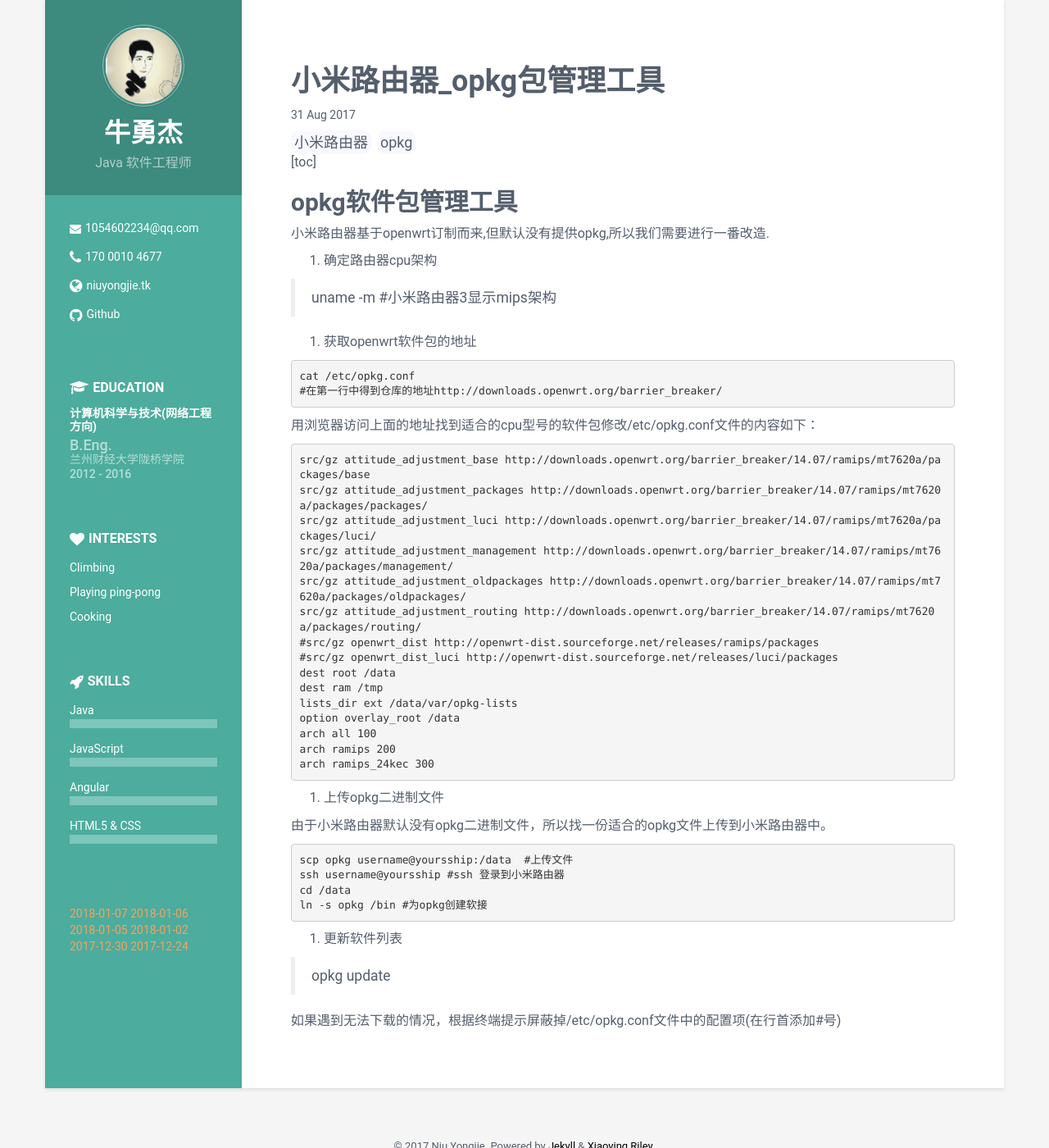
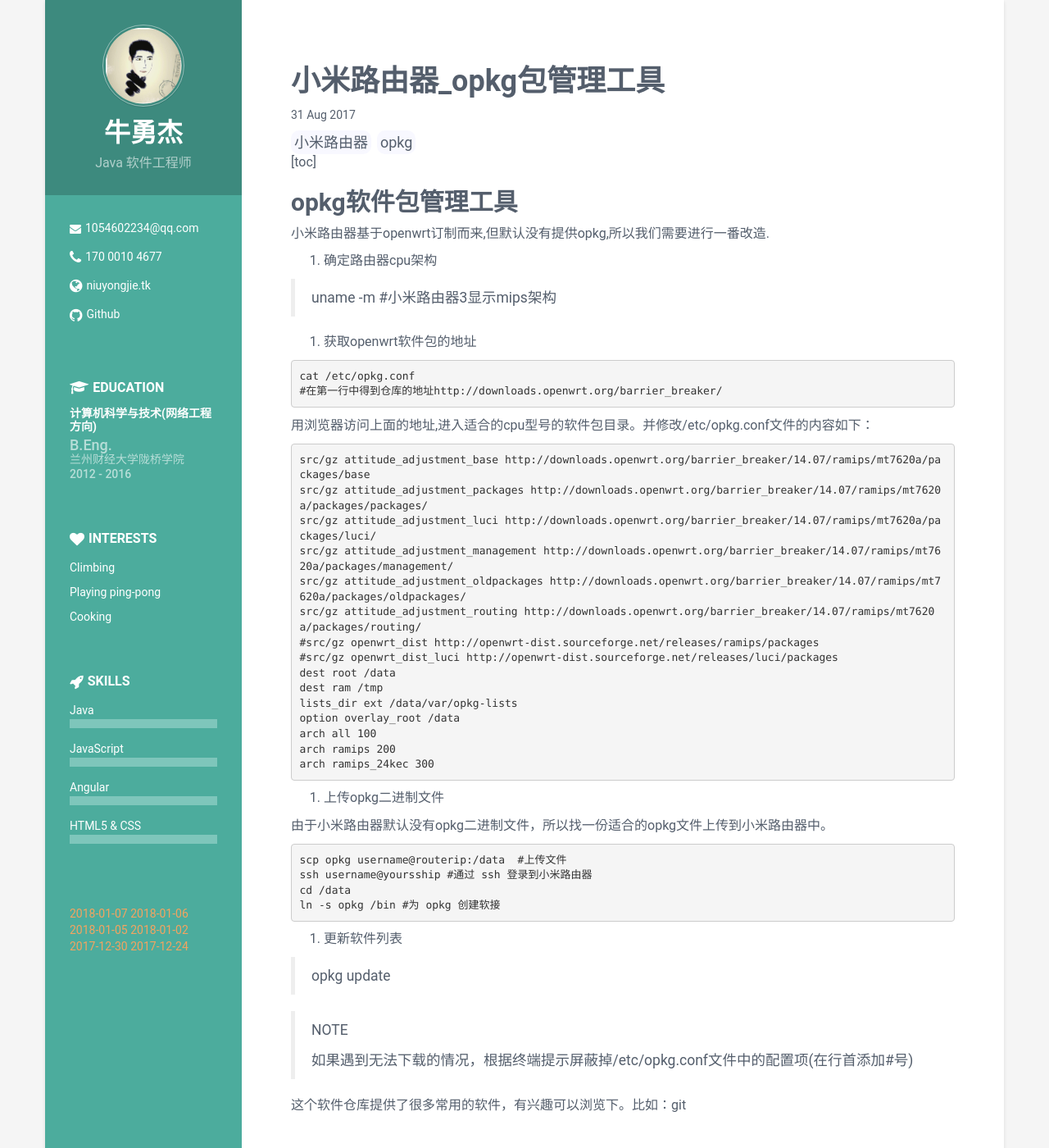
Before and after one commit to niuyongjie/niuyongjie.github.io, a Jekyll site: the page built from _posts/2017-08-31-XIAOMI-ROUTER-OPKG.md, in a window 1280 px wide and 1400 px high. Shown: the whole window at 82% size. Built offline with Jekyll 4.4.1, drawn with Linux system fonts in a browser that asks for light colours.

Commit message:
change some word comfortable

````diff
--- a/_posts/2017-08-31-XIAOMI-ROUTER-OPKG.md
+++ b/_posts/2017-08-31-XIAOMI-ROUTER-OPKG.md
@@ -23,7 +23,7 @@
 #在第一行中得到仓库的地址http://downloads.openwrt.org/barrier_breaker/
 ```
 
-用浏览器访问上面的地址找到适合的cpu型号的软件包修改/etc/opkg.conf文件的内容如下：
+用浏览器访问上面的地址,进入适合的cpu型号的软件包目录。并修改/etc/opkg.conf文件的内容如下：
 
 ```
 src/gz attitude_adjustment_base http://downloads.openwrt.org/barrier_breaker/14.07/ramips/mt7620a/packages/base
@@ -48,14 +48,18 @@
 由于小米路由器默认没有opkg二进制文件，所以找一份适合的opkg文件上传到小米路由器中。
 
 ```
-scp opkg username@yoursship:/data  #上传文件
-ssh username@yoursship #ssh 登录到小米路由器
+scp opkg username@routerip:/data  #上传文件
+ssh username@yoursship #通过 ssh 登录到小米路由器
 cd /data
-ln -s opkg /bin #为opkg创建软接
+ln -s opkg /bin #为 opkg 创建软接
 ```
 
 4. 更新软件列表
 
 > opkg update
 
-如果遇到无法下载的情况，根据终端提示屏蔽掉/etc/opkg.conf文件中的配置项(在行首添加#号)
+> NOTE
+>
+> 如果遇到无法下载的情况，根据终端提示屏蔽掉/etc/opkg.conf文件中的配置项(在行首添加#号)
+
+这个软件仓库提供了很多常用的软件，有兴趣可以浏览下。比如：git
````
Also changed, not shown: _posts/2017-09-01-XIAOMI-ROUTER-Git.md (line endings or trailing spaces).
